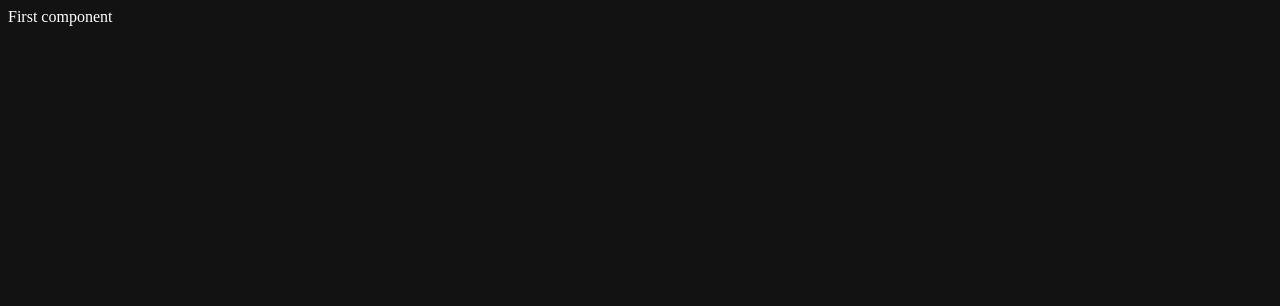
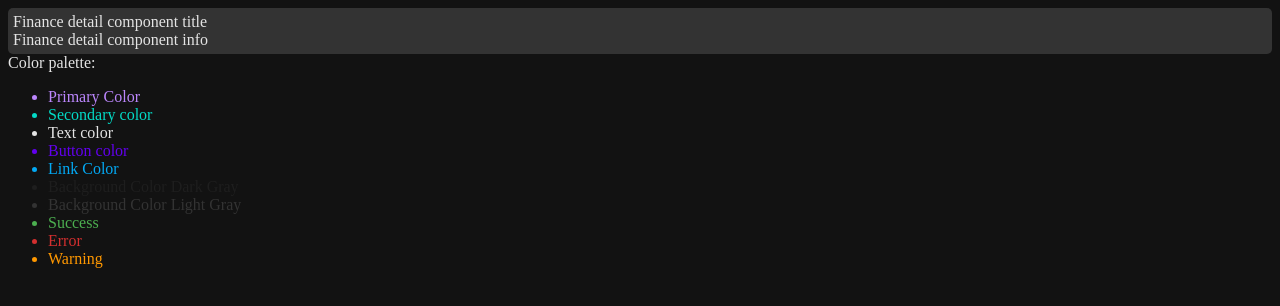
Before and after one commit to ldtorrejon/FinanceApp, a React (Vite) app in the folder frontend/: page / in a window 1280 px wide. Shown: the top 306 px of the page. Built offline with nearby package versions, Linux system fonts and the light colour scheme.

Commit message:
color palette added

```diff
--- a/frontend/src/App.tsx
+++ b/frontend/src/App.tsx
@@ -1,7 +1,25 @@
 import "./App.scss";
+import FinanceDetail from "./components/FinanceDetailComponent/FinanceDetail";
 
 function App() {
-  return <div>First component</div>;
+  return (
+    <>
+      <FinanceDetail></FinanceDetail>
+      <div>Color palette:</div>
+      <ul>
+        <li style={{ color: "#BB86FC" }}>Primary Color</li>
+        <li style={{ color: "#03DAC6" }}>Secondary color</li>
+        <li style={{ color: "#E4E4E4" }}>Text color</li>
+        <li style={{ color: "#6200EE" }}>Button color</li>
+        <li style={{ color: "#03A9F4" }}>Link Color</li>
+        <li style={{ color: "#1E1E1E" }}>Background Color Dark Gray</li>
+        <li style={{ color: "#333333" }}>Background Color Light Gray</li>
+        <li style={{ color: "#4CAF50" }}>Success</li>
+        <li style={{ color: "#D32F2F" }}>Error</li>
+        <li style={{ color: "#FF9800" }}>Warning</li>
+      </ul>
+    </>
+  );
 }
 
 export default App;
--- /dev/null
+++ b/frontend/src/assets/FinanceDetailStyles.scss
@@ -0,0 +1,9 @@
+@use "../index";
+
+.container {
+  display: flex;
+  flex-direction: column;
+  background-color: index.$light-gray-bg;
+  padding: 5px;
+  border-radius: 5px;
+}
--- /dev/null
+++ b/frontend/src/components/FinanceDetailComponent/FinanceDetail.tsx
@@ -0,0 +1,12 @@
+import "../../assets/FinanceDetailStyles.scss";
+
+export default function FinanceDetail() {
+  return (
+    <>
+      <div className="container">
+        <div>Finance detail component title</div>
+        <div>Finance detail component info</div>
+      </div>
+    </>
+  );
+}
--- a/frontend/src/index.scss
+++ b/frontend/src/index.scss
@@ -1,4 +1,15 @@
+$text-color: #e4e4e4;
+$primary-color: #bb86fc;
+$secondary-color: #03dac6;
+$button-color: #6200ee;
+$link-color: #03a9f4;
+$dark-gray-bg: #1e1e1e;
+$light-gray-bg: #333333;
+$success-color: #4caf50;
+$error-color: #d32f2f;
+$warning-color: #ff9800;
+
 body {
   background-color: #121212;
-  color: white;
+  color: $text-color;
 }
```
Also changed, not shown: frontend/src/components/FinanceDetailComponent/FinanceDetailTypes.ts (added).
